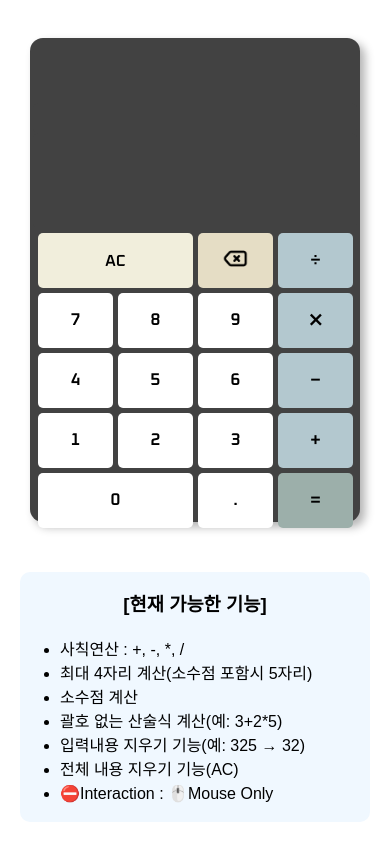
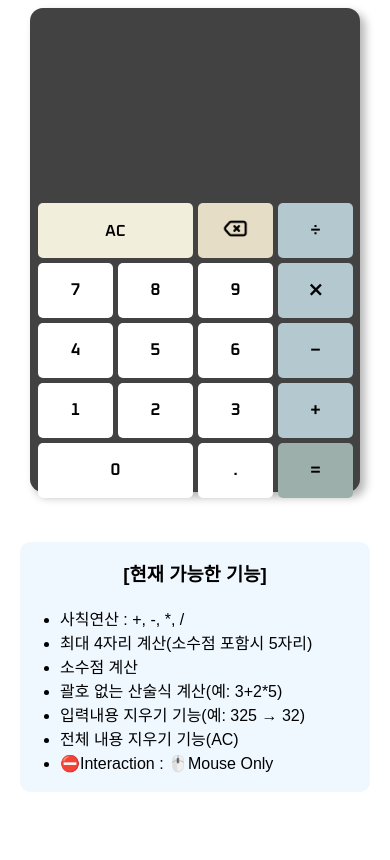
Before and after one commit to Bosongsae/mycalculator, a plain HTML site: page index.html in a window 390 px wide. Drawn offline with Linux system fonts and the light colour scheme; a web font is replaced by a local one.

Commit message:
Update index.css

```diff
--- a/index.css
+++ b/index.css
@@ -27,7 +27,7 @@
   #total {
     height: 100vh;
     display: flex;
-    justify-content: center;
+    justify-content: top;
     align-items: center;
     flex-direction: column; /* 세로 정렬 */
   }
```
